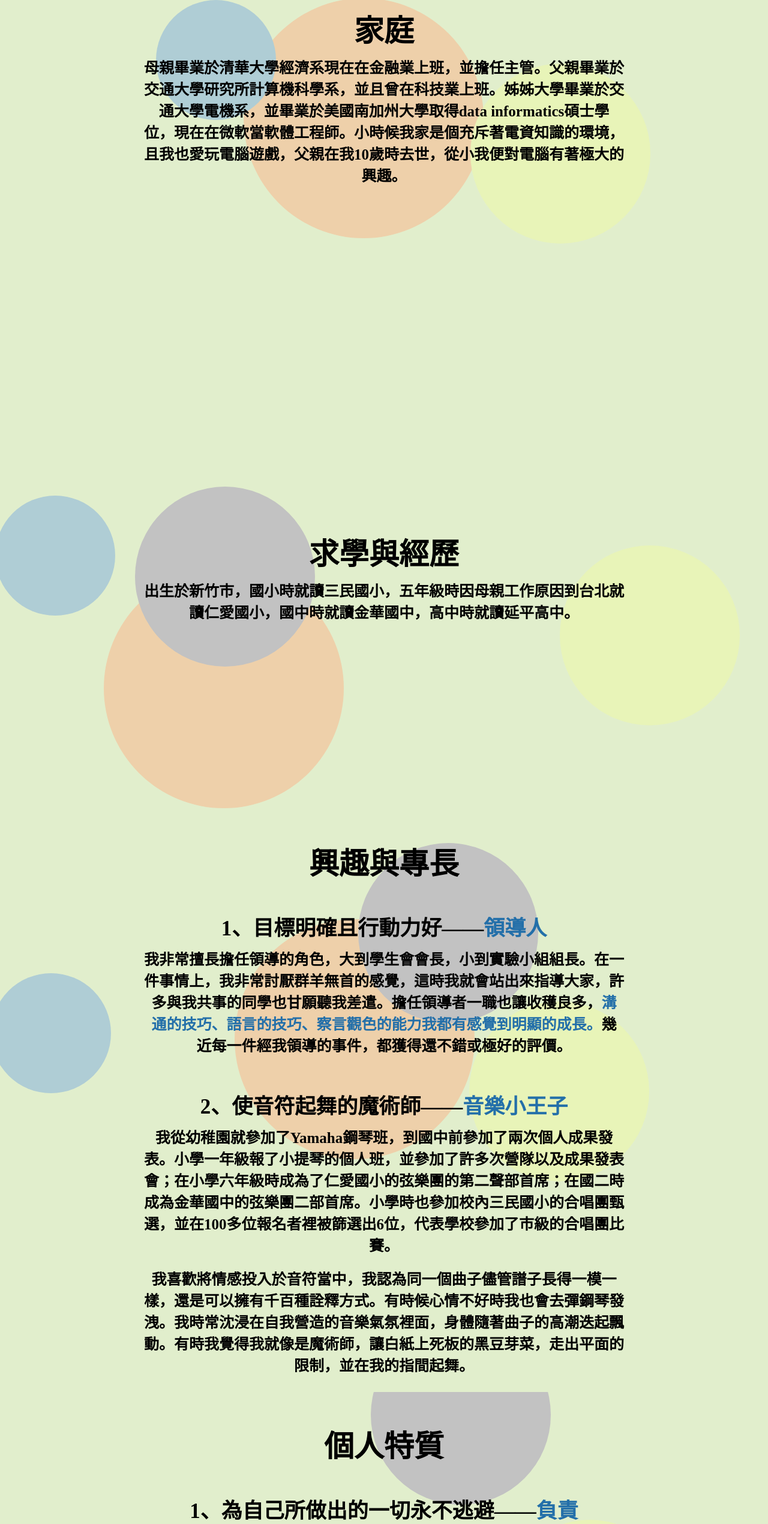
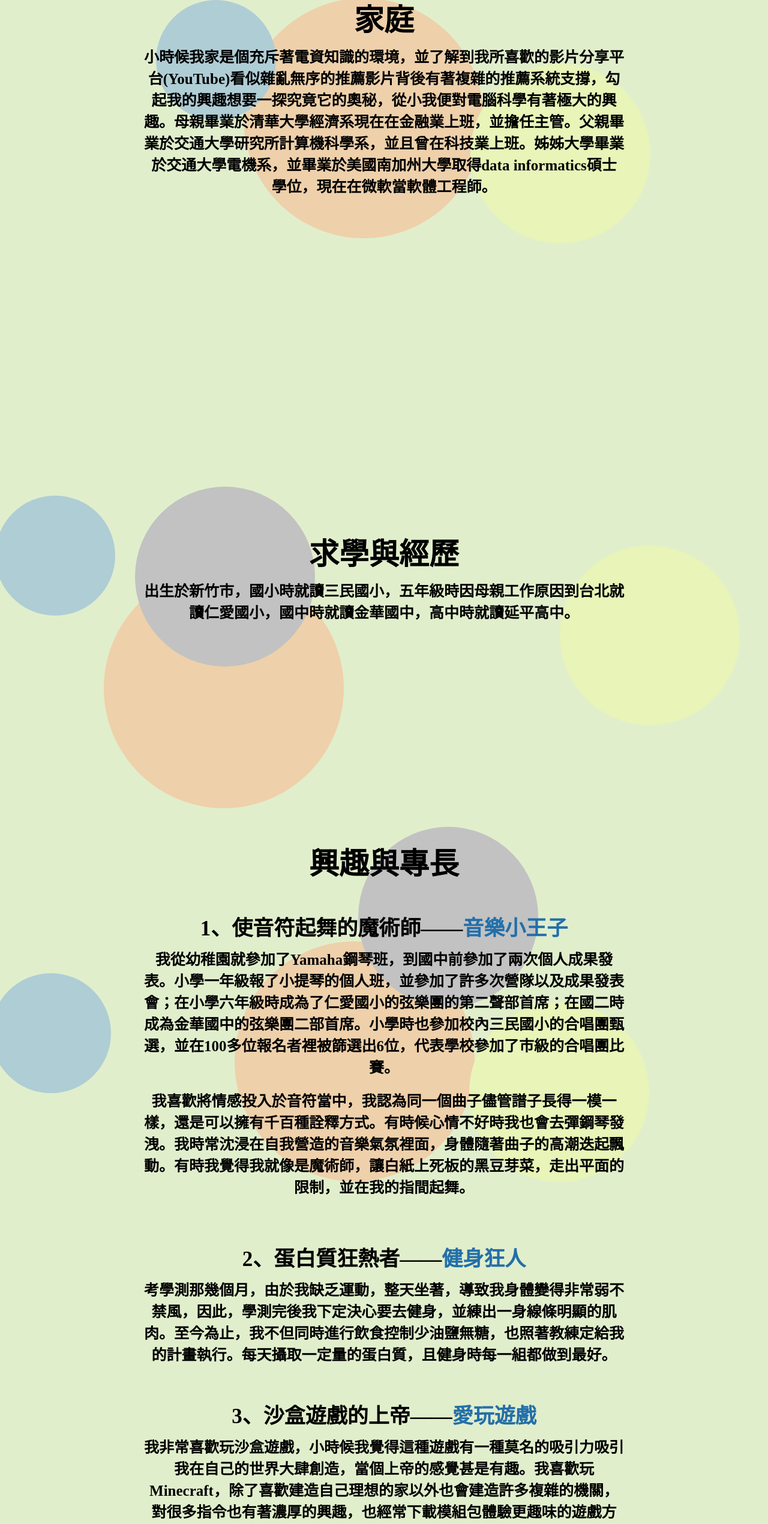
Before and after one commit to CRAFT1226/CRAFT1226.github.io, a plain HTML site: page index.html in a window 1280 px wide. Shown: the part 1051-3591 px from the top of the page at 60% size. Drawn offline with nearby package versions, Linux system fonts and the light colour scheme.

Commit message:
Update index.html

```diff
--- a/index.html
+++ b/index.html
@@ -20,7 +20,7 @@
       <div class="circle circle3"></div>
       <div class="circle circle4"></div>
       <h3>家庭</h3>
-      <h5>母親畢業於清華大學經濟系現在在金融業上班，並擔任主管。父親畢業於交通大學研究所計算機科學系，並且曾在科技業上班。姊姊大學畢業於交通大學電機系，並畢業於美國南加州大學取得data informatics碩士學位，現在在微軟當軟體工程師。小時候我家是個充斥著電資知識的環境，且我也愛玩電腦遊戲，父親在我10歲時去世，從小我便對電腦有著極大的興趣。</h5>
+      <h5>小時候我家是個充斥著電資知識的環境，並了解到我所喜歡的影片分享平台(YouTube)看似雜亂無序的推薦影片背後有著複雜的推薦系統支撐，勾起我的興趣想要一探究竟它的奧秘，從小我便對電腦科學有著極大的興趣。母親畢業於清華大學經濟系現在在金融業上班，並擔任主管。父親畢業於交通大學研究所計算機科學系，並且曾在科技業上班。姊姊大學畢業於交通大學電機系，並畢業於美國南加州大學取得data informatics碩士學位，現在在微軟當軟體工程師。</h5>
       <div class="circle circle_out"></div><br/>
     </section>
     <section class="et-slide experience" id="tab_experience">
@@ -39,11 +39,13 @@
       <div class="circle circle4"></div>
       <div class="circle background_circle"></div>
       <h3>興趣與專長</h3>
-      <h4>1、目標明確且行動力好——<span class="point">領導人</span></h4>
-      <h5>我非常擅長擔任領導的角色，大到學生會會長，小到實驗小組組長。在一件事情上，我非常討厭群羊無首的感覺，這時我就會站出來指導大家，許多與我共事的同學也甘願聽我差遣。擔任領導者一職也讓收穫良多，<span class="point">溝通的技巧、語言的技巧、察言觀色的能力我都有感覺到明顯的成長。</span>幾近每一件經我領導的事件，都獲得還不錯或極好的評價。</h5>
-      <h4>2、使音符起舞的魔術師——<span class="point">音樂小王子</span></h4>
+      <h4>1、使音符起舞的魔術師——<span class="point">音樂小王子</span></h4>
       <h5>我從幼稚園就參加了Yamaha鋼琴班，到國中前參加了兩次個人成果發表。小學一年級報了小提琴的個人班，並參加了許多次營隊以及成果發表會；在小學六年級時成為了仁愛國小的弦樂團的第二聲部首席；在國二時成為金華國中的弦樂團二部首席。小學時也參加校內三民國小的合唱團甄選，並在100多位報名者裡被篩選出6位，代表學校參加了市級的合唱團比賽。</h5>
       <h5>我喜歡將情感投入於音符當中，我認為同一個曲子儘管譜子長得一模一樣，還是可以擁有千百種詮釋方式。有時候心情不好時我也會去彈鋼琴發洩。我時常沈浸在自我營造的音樂氣氛裡面，身體隨著曲子的高潮迭起飄動。有時我覺得我就像是魔術師，讓白紙上死板的黑豆芽菜，走出平面的限制，並在我的指間起舞。</h5><br/>
+      <h4>2、蛋白質狂熱者——<span class="point">健身狂人</span></h4>
+      <h5>考學測那幾個月，由於我缺乏運動，整天坐著，導致我身體變得非常弱不禁風，因此，學測完後我下定決心要去健身，並練出一身線條明顯的肌肉。至今為止，我不但同時進行飲食控制少油鹽無糖，也照著教練定給我的計畫執行。每天攝取一定量的蛋白質，且健身時每一組都做到最好。</h5>
+      <h4>3、沙盒遊戲的上帝——<span class="point">愛玩遊戲</span></h4>
+      <h5>我非常喜歡玩沙盒遊戲，小時候我覺得這種遊戲有一種莫名的吸引力吸引我在自己的世界大肆創造，當個上帝的感覺甚是有趣。我喜歡玩Minecraft，除了喜歡建造自己理想的家以外也會建造許多複雜的機關，對很多指令也有著濃厚的興趣，也經常下載模組包體驗更趣味的遊戲方式，我也建設了屬於我自己的司服器，和朋友一起玩。</h5>
     </section>
     <section class="et-slide personality" id="tab_personality">
       <div class="circle circle1"></div>
@@ -52,11 +54,13 @@
       <div class="circle circle4"></div>
       <div class="circle background_circle"></div>
       <h3>個人特質</h3>
-      <h4>1、為自己所做出的一切永不逃避——<span class="point">負責</span></h4>
+      <h4>1、目標明確且行動力好——<span class="point">領導人</span></h4>
+      <h5>我非常擅長擔任領導的角色，大到學生會會長，小到實驗小組組長。在一件事情上，我非常討厭群羊無首的感覺，這時我就會站出來指導大家，許多與我共事的同學也甘願聽我差遣。擔任領導者一職也讓收穫良多，<span class="point">溝通的技巧、語言的技巧、察言觀色的能力我都有感覺到明顯的成長。</span>幾近每一件經我領導的事件，都獲得還不錯或極好的評價。</h5>
+      <h4>2、為自己所做出的一切永不逃避——<span class="point">負責</span></h4>
       <h5>從小我就被母親引以為傲說我是個負責任的好孩子，長大之後我面對事情才明白我這個態度叫負責任。高中時選上學生會長後整天忙東忙西，開各種大大小小的會議，去校外視察製作我們學校餐桶的承包商，參與學生會辦的每一項活動，參與部分美編的工作，也參與部分公關的工作。我雖然嘴上常抱怨事情的煩冗，但我知道是我自願出來選學生會長，<span class="point">我就必須將一切負責到底，必須將每一件事情都做到最好。</span>以前常有人問我後不後悔當初選學生會長，我的答案永遠是不，我深知這是我做出的選擇，後悔沒有用，<span class="point">即使再困苦再難受，我都不會逃避且去面對它。</span></h5>
-      <h4>2、熱於大膽做事即便是逆流城市唯一的清流——<span class="point">勇氣</span></h4>
+      <h4>3、熱於大膽做事即便是逆流城市唯一的清流——<span class="point">勇氣</span></h4>
       <h5>我們不應該讓年輕人的勇於嘗試被叫做有勇無謀，而讓大人的膽戰怯懦叫做成熟穩健。我一直都秉持著一個態度，<span class="point">把握好機會，勇於踏出那關鍵的一步，究竟是誰又會知道這一次機會不會是人一生當中的最後一次機會？</span>舉個學生會辦活動的例子，當我們前一天都準備就緒要照表演出的時候，當天卻下起了雨，許多學務處的老師提議說乾脆不要辦了，他們表示如果在往後延的話，此活動很容易影響到要準備學測多學長。但我堅持要在當天辦完並間持我們可以將活動移到視聽教室，且怎們可以把我們排練的辛苦說取消就取消？跟老師們溝通後，他們妥協了。最後活動也辦得很成功。<span class="point">我想也許就是因為我這個勇氣及不屈，我才能和老師一起找尋其他解決的辦法。</span></h5>
-      <h4>3、自我身材的掌控者——<span class="point">意志力</span></h4>
+      <h4>4、自我身材的掌控者——<span class="point">意志力</span></h4>
       <h5>國中時期我是一個95公斤的大胖子，為輕微肥胖者。升高中期間，我下定決心要好好減肥，每天勤奮地去跑步機跑步，每次都是4000公尺起跳，每次我快不行的時候我都會想想如果我減肥下來的話會獲得多少好處，堅持到我的側腹痛不欲生才停下。除此之外，堅強的意志力還套用在飲食控制方面，每次只要一想吃甜食，心中意志力的聲音總是會阻止我去拿那罪惡的源頭，或是每次想要飽餐時我總會抑制自己只要吃到不會餓就好。<span class="point">最後，我成功瘦身26公斤成功逆襲。</span>最近，也就是升大學期間，我下定決心要去健身，至今為止我每天放學後都會到離家近的健身房去健身。</h5>
       <div class="circle circle_out"></div><br/>
     </section>
```
